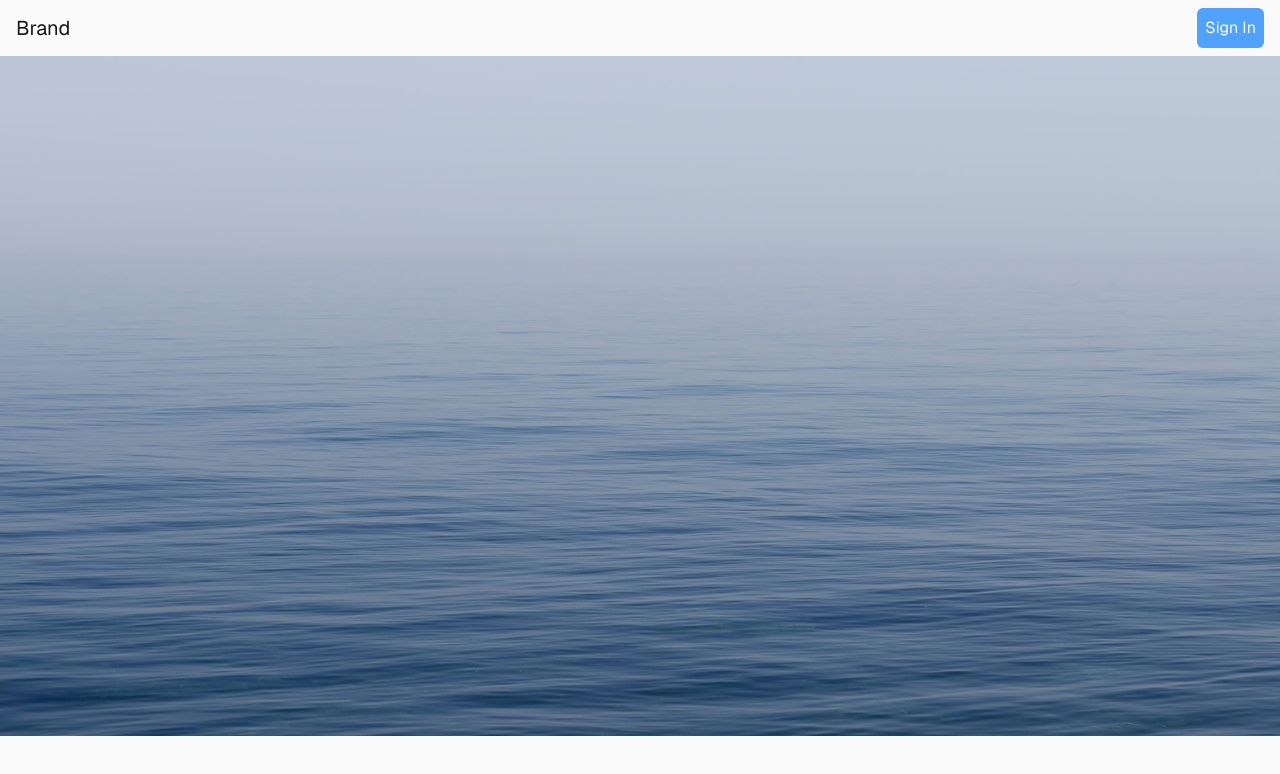
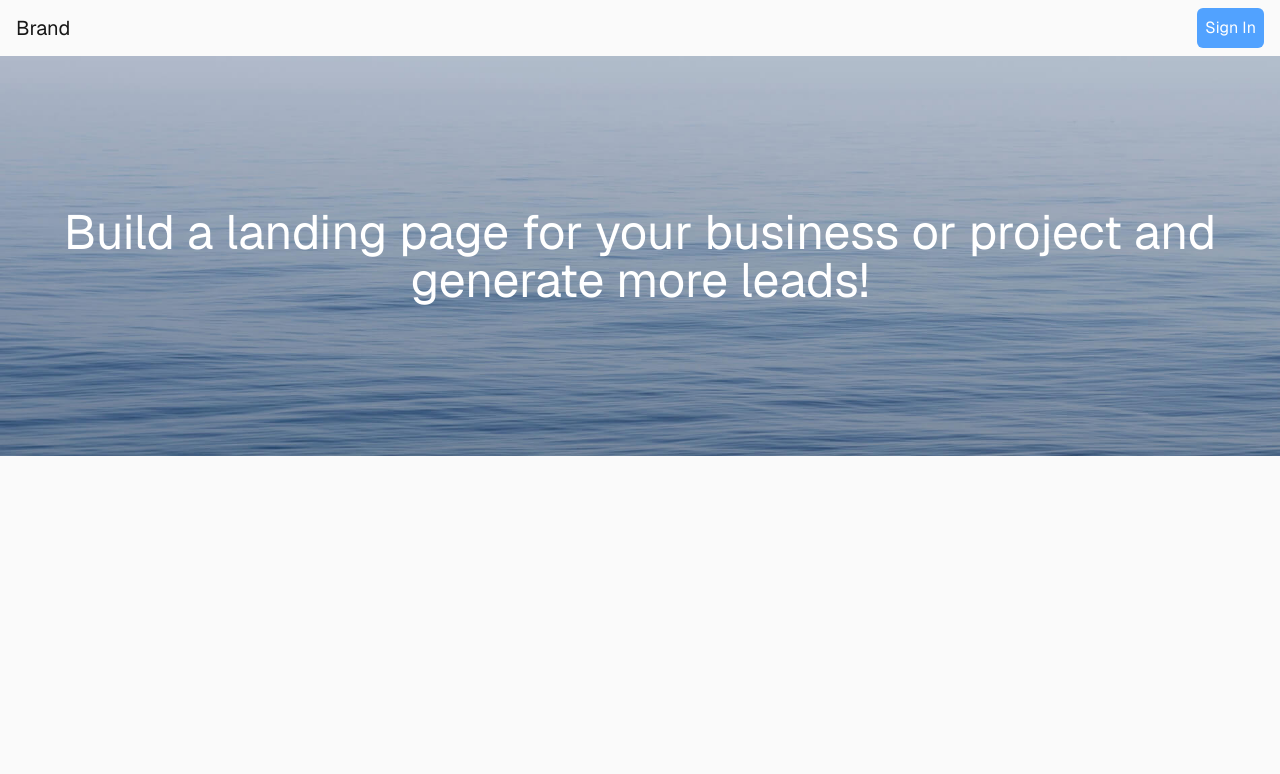
Before and after one commit to Jas-creator-31/bootstrap-studio-landing-page, a Next.js app: page / in a window 1280 px wide. Shown: the top 774 px of the page. Built offline with nearby package versions, Linux system fonts and the light colour scheme.

Commit message:
started to use cn

```diff
--- a/src/app/page.tsx
+++ b/src/app/page.tsx
@@ -1,14 +1,16 @@
-import Image from "next/image"
+import { cn } from "./utils/cn";
 import Navbar from "./components/Navbar";
-import bgMainImg from "@/assets/bg-masthead.jpg"
+import Header from "./components/Header";
 
 export default function Home() {
   return (
-    <div className="flex flex-col flex-1 bg-zinc-50 font-sans dark:bg-black">
+    <div className={cn(
+      'flex flex-col flex-1',
+      'bg-zinc-50 dark:bg-black',
+      'font-sans'
+      )}>
       <Navbar />
-      <header>
-        <Image src={bgMainImg} alt="bg image" className="w-screen max-h-170"/>
-      </header>
+      <Header/>
     </div>
   );
 }
```
